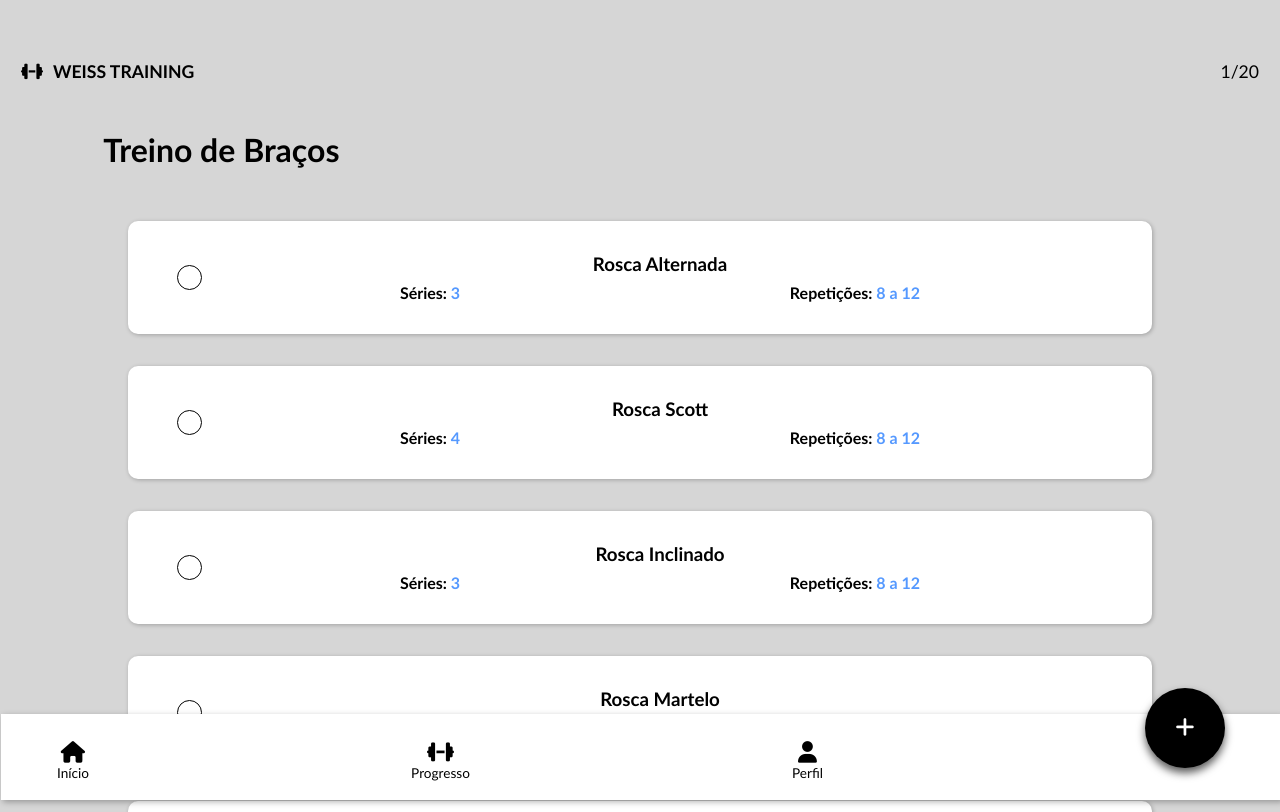
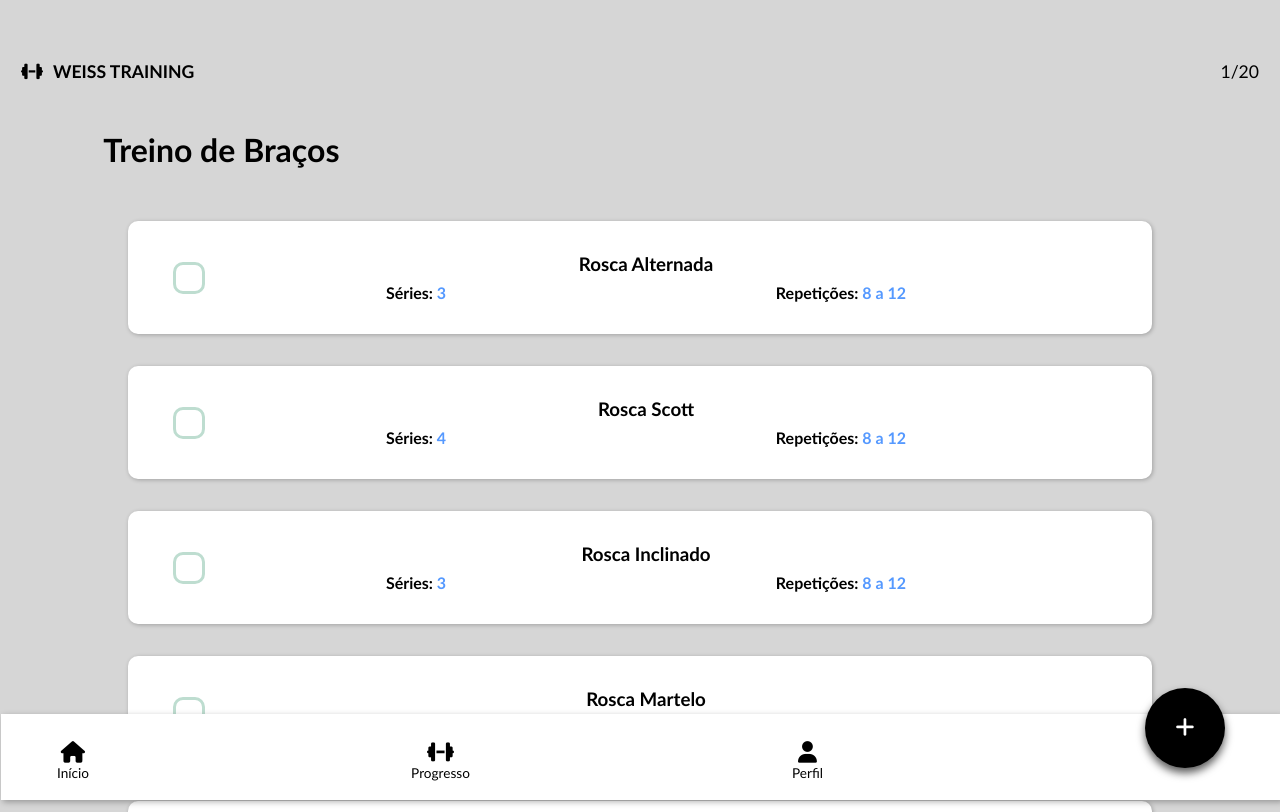
Before and after one commit to leonardoweiss/Weiss-training, a Next.js app: page /treino/a in a window 1280 px wide. Shown: the top 812 px of the page. Built offline with nearby package versions, Linux system fonts and the light colour scheme.

Commit message:
styling inputs checked

```diff
--- a/src/app/globals.css
+++ b/src/app/globals.css
@@ -87,6 +87,7 @@ main .links a, .imc{
   display: flex;
   background-color: var(--bg-components);
   justify-content: center;
+  align-items: center;
   margin-top: 2rem;
   padding: 1rem 2rem 1rem 0.75rem;
   width: 80vw;
@@ -98,24 +99,91 @@ main .links a, .imc{
   width: 90%;
 }
 
-#exercise #mark{
-  border-radius: 10px 0 0 10px;
-  width: 60px;
+.container input {
   display: flex;
   align-items: center;
   justify-content: center;
+  position: absolute;
+  opacity: 0;
+  cursor: pointer;
+  height: 0;
+  width: 0;
 }
 
-#exercise input{
-  appearance: none;
-  border: 1px solid var(--texts);
-  width: 25px;
-  height: 25px;
-  border-radius: 50%;
+.container {
+  display: block;
+  position: relative;
+  cursor: pointer;
+  font-size: 20px;
+  user-select: none;
+  border: 3px solid #beddd0;
+  border-radius: 10px;
+  overflow: hidden;
 }
 
-#exercise input:checked{
-  background-color: #00ff73;
+.checkmark {
+  position: relative;
+  top: 0;
+  left: 0;
+  height: 1.3em;
+  width: 1.3em;
+  background-color: #2dc38c;
+  border-bottom: 1.5px solid #2dc38c;
+  box-shadow: 0 0 1px #cef1e4, inset 0 -2.5px 3px #62eab8,
+    inset 0 3px 3px rgba(0, 0, 0, 0.34);
+  border-radius: 8px;
+  transition: transform 0.3s ease-in-out;
+}
+
+.container input:not(:checked) ~ .checkmark {
+  transform: translateY(40px);
+  animation: wipeDown 0.6s ease-in-out forwards;
+}
+
+.container input:checked ~ .checkmark {
+  transform: translateY(-40px);
+  animation: wipeUp 0.6s ease-in-out forwards;
+}
+
+@keyframes wipeDown {
+  0% {
+    transform: translateY(0);
+  }
+  100% {
+    transform: translateY(40px);
+  }
+}
+
+@keyframes wipeUp {
+  0% {
+    transform: translateY(40);
+  }
+  100% {
+    transform: translateY(0px);
+  }
+}
+
+.checkmark:after {
+  content: "";
+  position: absolute;
+  display: none;
+}
+
+.container input:checked ~ .checkmark:after {
+  display: block;
+}
+
+.container .checkmark:before {
+  content: "";
+  position: absolute;
+  left: 10px;
+  top: 4px;
+  width: 5px;
+  height: 10px;
+  border: solid white;
+  border-width: 0 2px 2px 0;
+  transform: rotate(45deg);
+  box-shadow: 0 4px 2px rgba(0, 0, 0, 0.34);
 }
 
 .box{
--- a/src/components/List.jsx
+++ b/src/components/List.jsx
@@ -3,8 +3,11 @@ function List({ exercises }) {
         <section id="list">
             {exercises.map(ex => (
                 <div id="exercise">
-                    <div id="mark">
-                        <input type="checkbox" name="check" id="check"/>
+                    <div>
+                        <label class="container">
+                            <input type="checkbox"/>
+                            <div class="checkmark"></div>
+                        </label>
                     </div>
                     <a href={ex.link}>
                         <div className="box">
```
